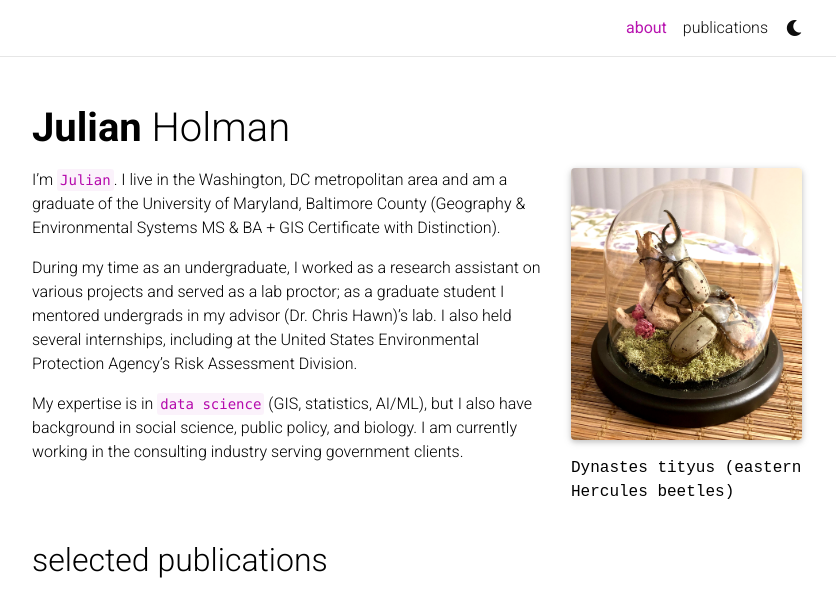
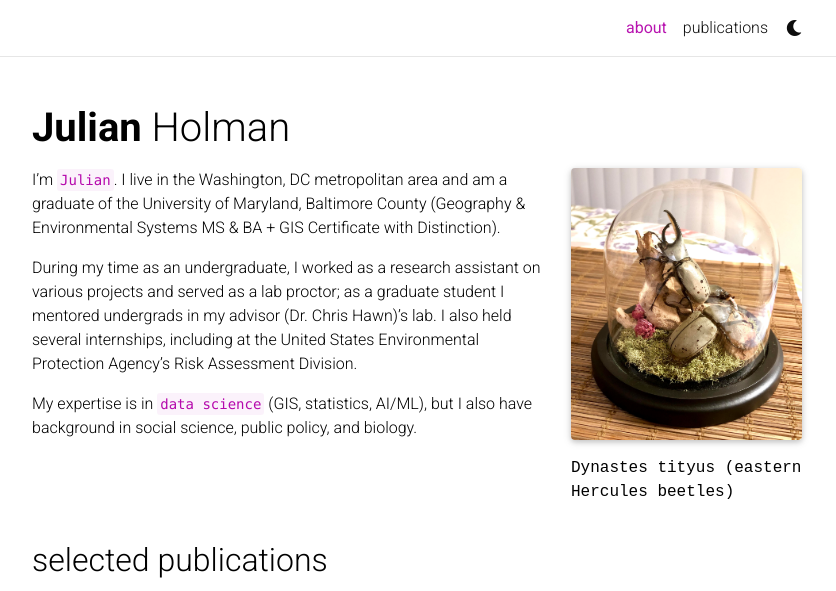
Before and after one commit to easternhercules/easternhercules.github.io, a Jekyll site: the page built from _pages/about.md, in a window 1280 px wide, cut to the strip 0-591 px from the top of the page. Shown: the whole strip, without its empty margins (223-1059 px from the left). Built offline with Jekyll 4.4.1, drawn with Linux system fonts in a browser that asks for light colours; full-size pictures stand in for the smaller copies a plugin makes; comment, search, counter and statistics services are not loaded; a style sheet for code colours, icons or effects is not loaded.

Commit message:
Update about.md

```diff
--- a/_pages/about.md
+++ b/_pages/about.md
@@ -19,4 +19,4 @@ I’m `Julian`. I live in the Washington, DC metropolitan area and am a graduate
 
 During my time as an undergraduate, I worked as a research assistant on various projects and served as a lab proctor; as a graduate student I mentored undergrads in my advisor (Dr. Chris Hawn)’s lab. I also held several internships, including at the United States Environmental Protection Agency’s Risk Assessment Division.
 
-My expertise is in `data science` (GIS, statistics, AI/ML), but I also have background in social science, public policy, and biology. I am currently working in the consulting industry serving government clients.
+My expertise is in `data science` (GIS, statistics, AI/ML), but I also have background in social science, public policy, and biology.
```
